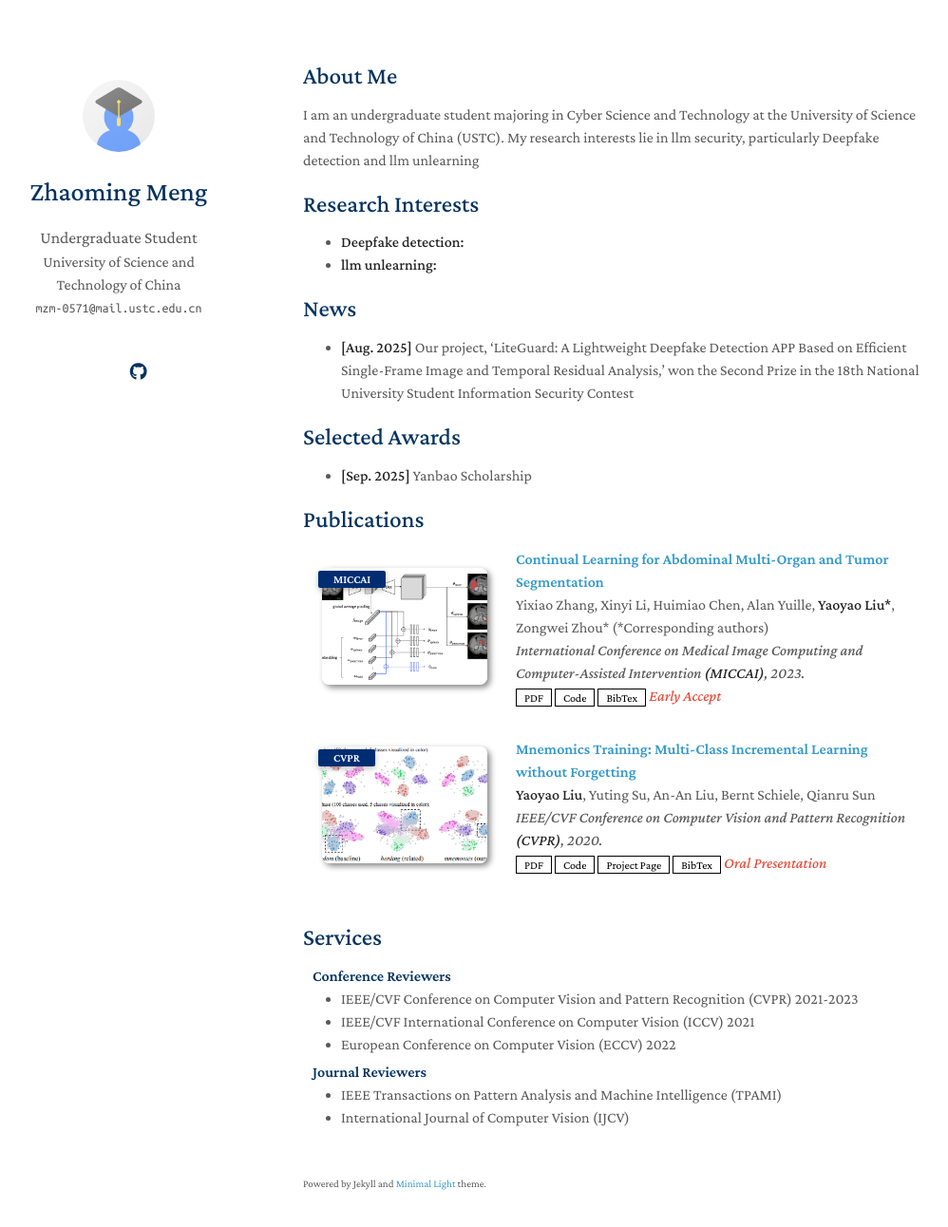
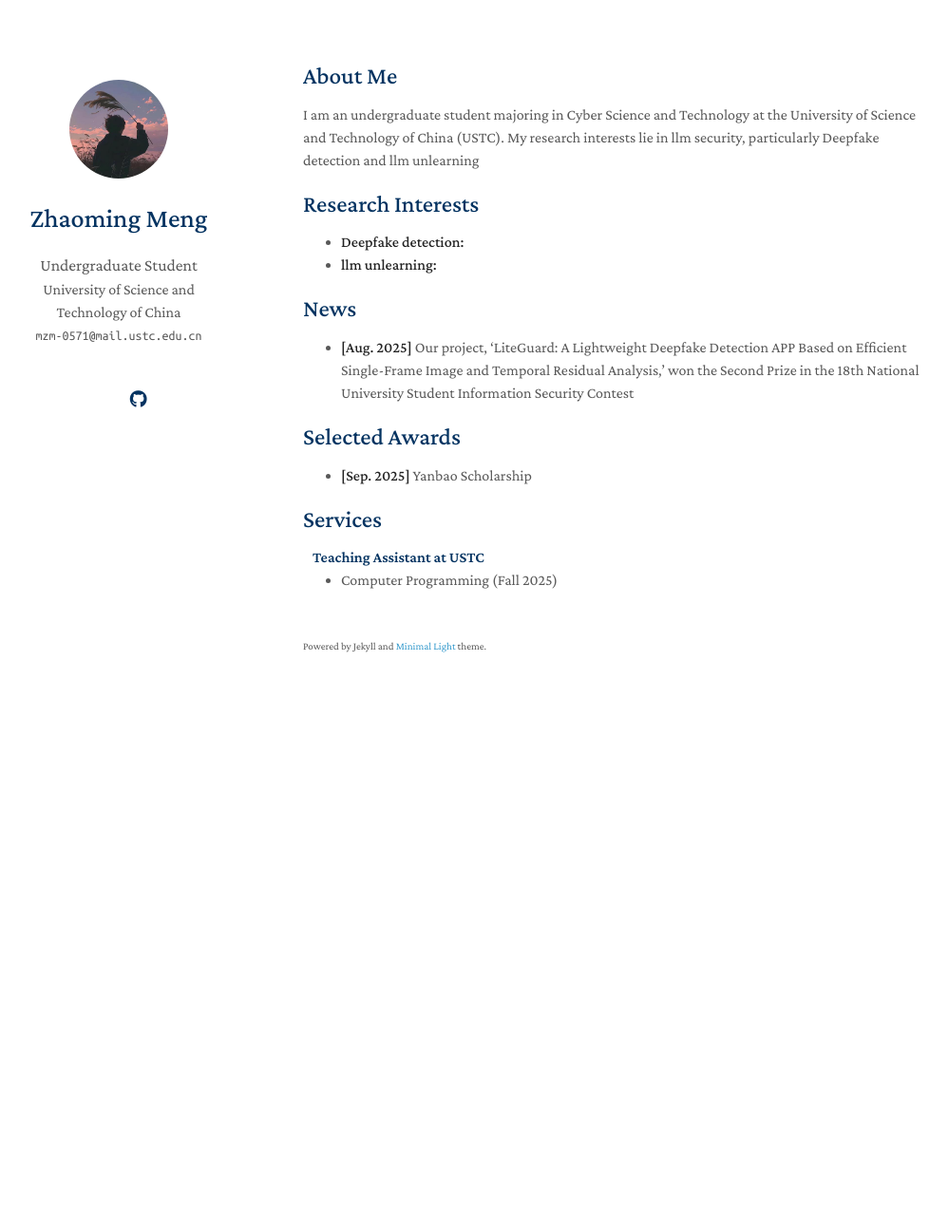
Before and after one commit to Troymzm/Troymzm.github.io, a Jekyll site: the page built from index.md, in a window 1280 px wide and 1327 px high. Shown: the top 1292 px of the window at 95% size, without its empty margins (151-1149 px from the left). Built offline with Jekyll 4.4.1, drawn with Linux system fonts in a browser that asks for light colours; a style sheet for code colours, icons or effects is not loaded; our own code applies the rules of GitHub Pages for plain Markdown files.

Commit message:
Update CV, profile images and services
Replace the hosted CV and profile images and update site config to reference them. Adds assets/files/cv_mzm.pdf and new images (assets/img/picture.png, assets/img/ustc.png), updates _config.yml to point cv_link, avatar, favicon and favicon_dark to the new files, and simplifies _includes/services.md to list a Teaching Assistant role (Computer Programming, Fall 2025). Also contains a minor update to index.md.

```diff
--- a/_config.yml
+++ b/_config.yml
@@ -13,16 +13,16 @@ canonical: https://minimal-light-theme.yliu.me/
 # Links
 # If you don't need one of them, you may delete the corresponding line.
 # google_scholar: https://scholar.google.com/
-cv_link: assets/files/curriculum_vitae.pdf
+cv_link: assets/files/cv_mzm.pdf
 github_link: https://github.com/Troymzm/
 # linkedin: https://www.linkedin.com/
 # twitter: https://twitter.com/
 
 # Images (e.g., your profile picture and your website's favicon)
 # "favicon" and "favicon_dark" are used for the light and dark modes, respectively.
-avatar: ./assets/img/avatar.png
-favicon: ./assets/img/favicon.png
-favicon_dark: ./assets/img/favicon-dark.png
+avatar: ./assets/img/picture.png
+favicon: ./assets/img/ustc.png
+favicon_dark: ./assets/img/ustc.png
 
 # Footnote
 # You may use the option to disable the footnote, "Powered by Jekyll and Minimal Light theme."
--- a/_includes/services.md
+++ b/_includes/services.md
@@ -1,16 +1,7 @@
 ## Services
 
-<h4 style="margin:0 10px 0;">Conference Reviewers</h4>
-
-<ul style="margin:0 0 5px;">
-  <li><a href="http://cvpr2023.thecvf.com/"><autocolor>IEEE/CVF Conference on Computer Vision and Pattern Recognition (CVPR) 2021-2023</autocolor></a></li>
-  <li><a href="http://iccv2021.thecvf.com/"><autocolor>IEEE/CVF International Conference on Computer Vision (ICCV) 2021</autocolor></a></li>
-  <li><a href="https://eccv2022.ecva.net/"><autocolor>European Conference on Computer Vision (ECCV) 2022</autocolor></a></li>
-</ul>
-
-<h4 style="margin:0 10px 0;">Journal Reviewers</h4>
+<h4 style="margin:0 10px 0;">Teaching Assistant at USTC</h4>
 
 <ul style="margin:0 0 20px;">
-  <li><a href="https://www.computer.org/csdl/journal/tp"><autocolor>IEEE Transactions on Pattern Analysis and Machine Intelligence (TPAMI)</autocolor></a></li>
-  <li><a href="https://www.springer.com/journal/11263"><autocolor>International Journal of Computer Vision (IJCV)</autocolor></a></li>
+  <li>Computer Programming (Fall 2025)</li>
 </ul>
--- a/index.md
+++ b/index.md
@@ -18,6 +18,4 @@ I am an undergraduate student majoring in Cyber Science and Technology at the Un
 ## Selected Awards
   - **[Sep. 2025]** Yanbao Scholarship
 
-{% include_relative _includes/publications.md %}
-
 {% include_relative _includes/services.md %}
```
Also changed, not shown: assets/img/picture.png (added), assets/img/ustc.png (added), 1 other file.
